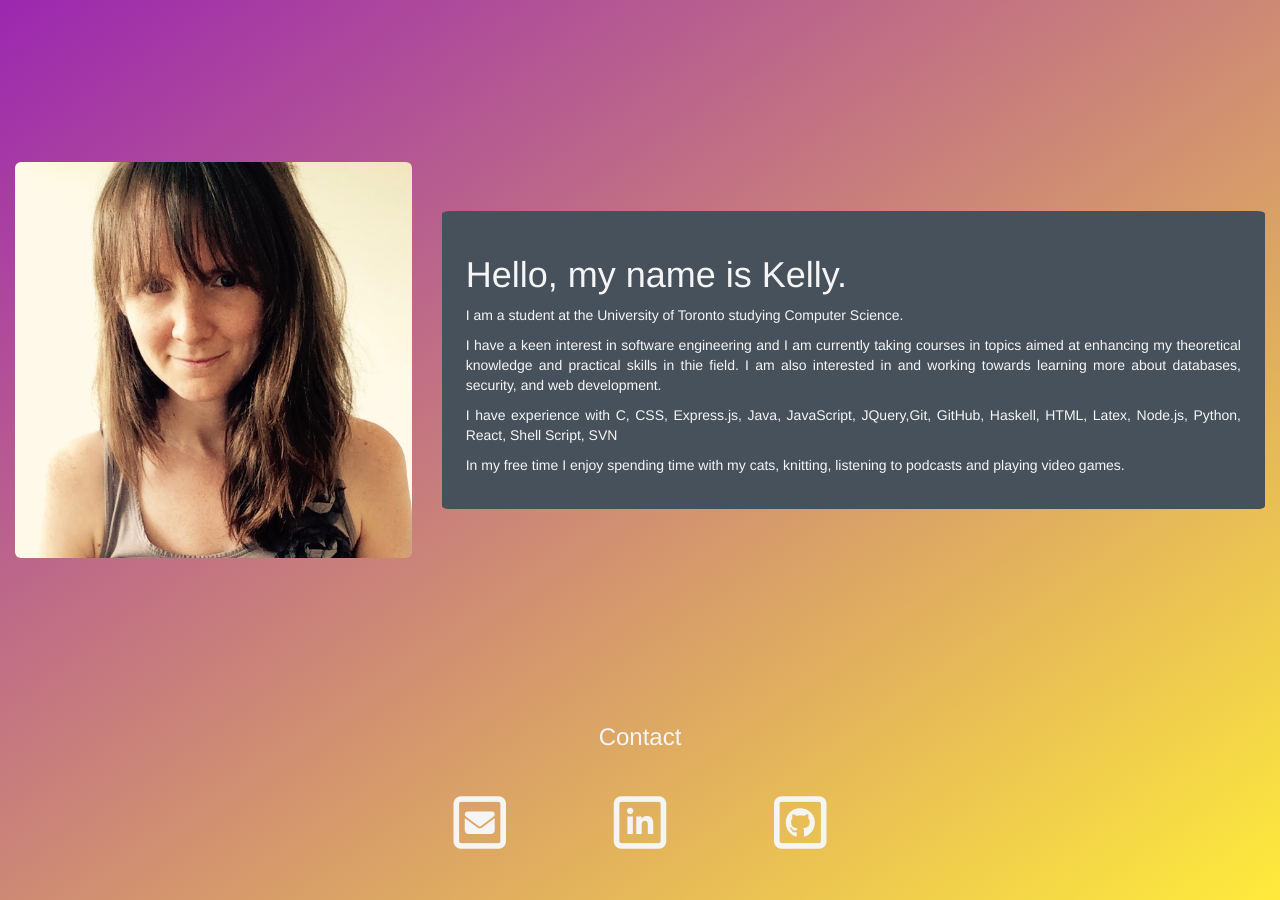
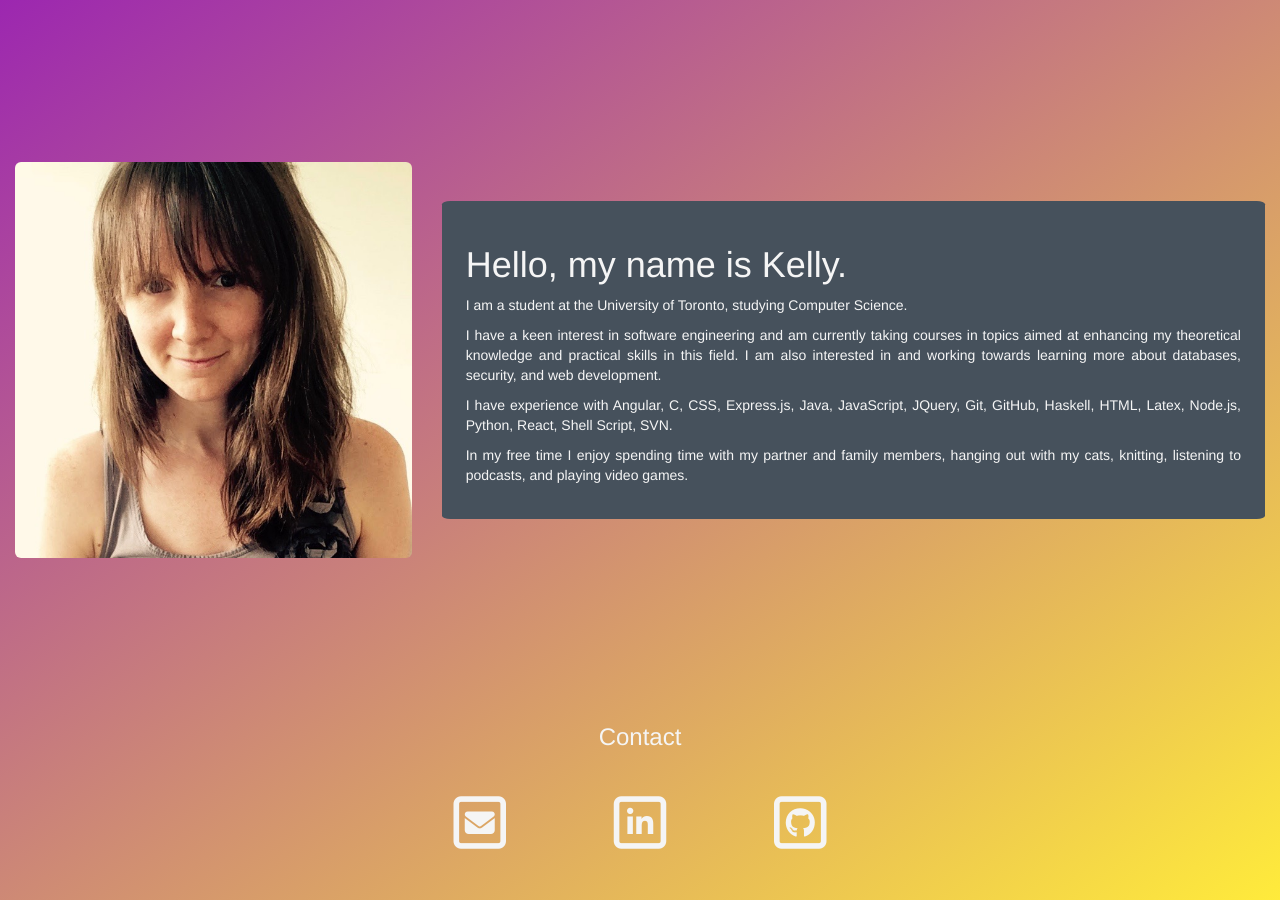
Before and after one commit to bellkelly/bellkelly.github.io, a Jekyll site: the page built from index.md, in a window 1280 px wide. Built offline with Jekyll 4.4.1, drawn with Linux system fonts in a browser that asks for light colours; nearby versions of some CDN libraries.

Commit message:
Update index.md

```diff
--- a/index.md
+++ b/index.md
@@ -2,10 +2,10 @@
 layout: home
 ---
 
-I am a student at the University of Toronto studying Computer Science.
+I am a student at the University of Toronto, studying Computer Science.
 
-I have a keen interest in software engineering and I am currently taking courses in topics aimed at enhancing my theoretical knowledge and practical skills in thie field. I am also interested in and working towards learning more about databases, security, and web development.
+I have a keen interest in software engineering and am currently taking courses in topics aimed at enhancing my theoretical knowledge and practical skills in this field. I am also interested in and working towards learning more about databases, security, and web development.
 
-I have experience with C, CSS, Express.js, Java, JavaScript, JQuery,Git, GitHub, Haskell, HTML, Latex, Node.js, Python, React, Shell Script, SVN
+I have experience with Angular, C, CSS, Express.js, Java, JavaScript, JQuery, Git, GitHub, Haskell, HTML, Latex, Node.js, Python, React, Shell Script, SVN.
 
-In my free time I enjoy spending time with my cats, knitting, listening to podcasts and playing video games.
+In my free time I enjoy spending time with my partner and family members, hanging out with my cats, knitting, listening to podcasts, and playing video games.
```
